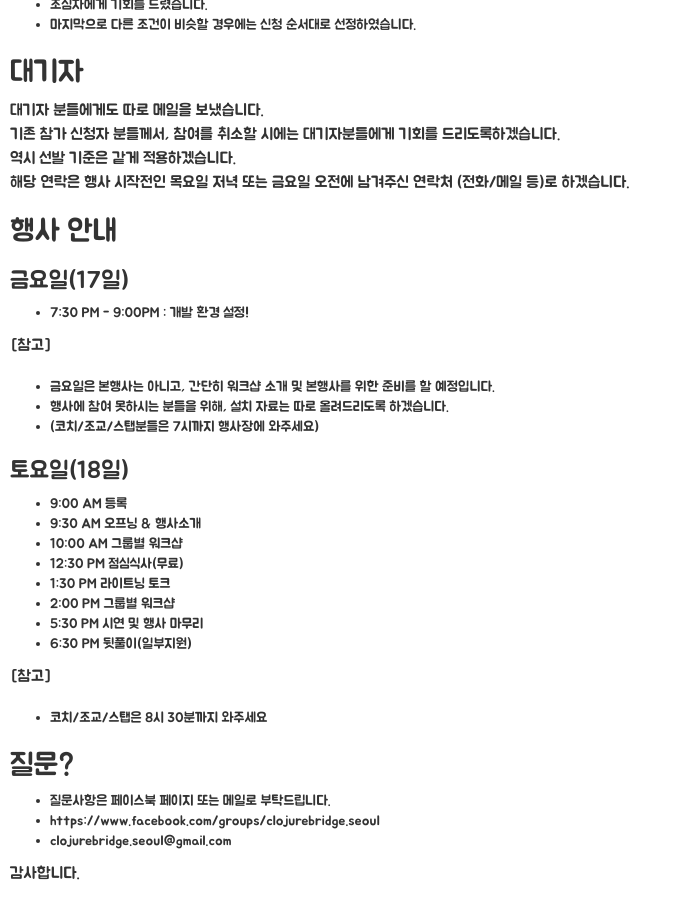
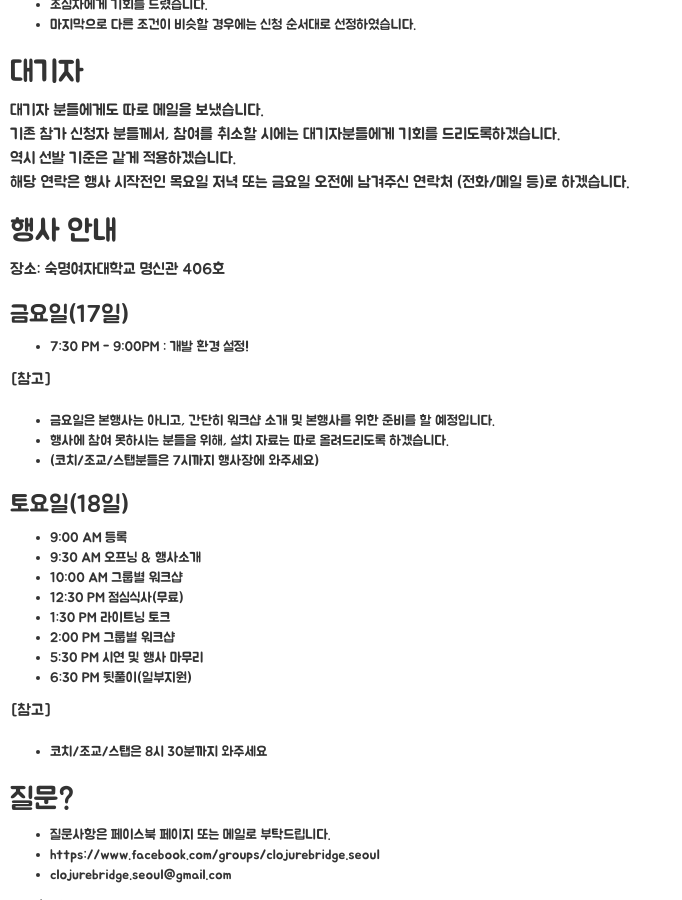
Before and after one commit to ClojureBridgeSeoul/ClojureBridgeSeoul.github.io, a Jekyll site: the page built from _posts/2017-03-14-notice.md, in a window 1280 px wide and 900 px high, scrolled down 606 px. Shown: the whole window, without its empty margins (0-682 px from the left). Built offline with Jekyll 4.4.1, drawn with Linux system fonts in a browser that asks for light colours.

Commit message:
Update 2017-03-14-notice.md

```diff
--- a/_posts/2017-03-14-notice.md
+++ b/_posts/2017-03-14-notice.md
@@ -41,6 +41,8 @@ date:   2017-03-13 15:08:33
 
 ## 행사 안내
 
+장소: 숙명여자대학교 명신관 406호
+
 ### 금요일(17일)
 
 - 7:30 PM - 9:00PM : 개발 환경 설정!
```
